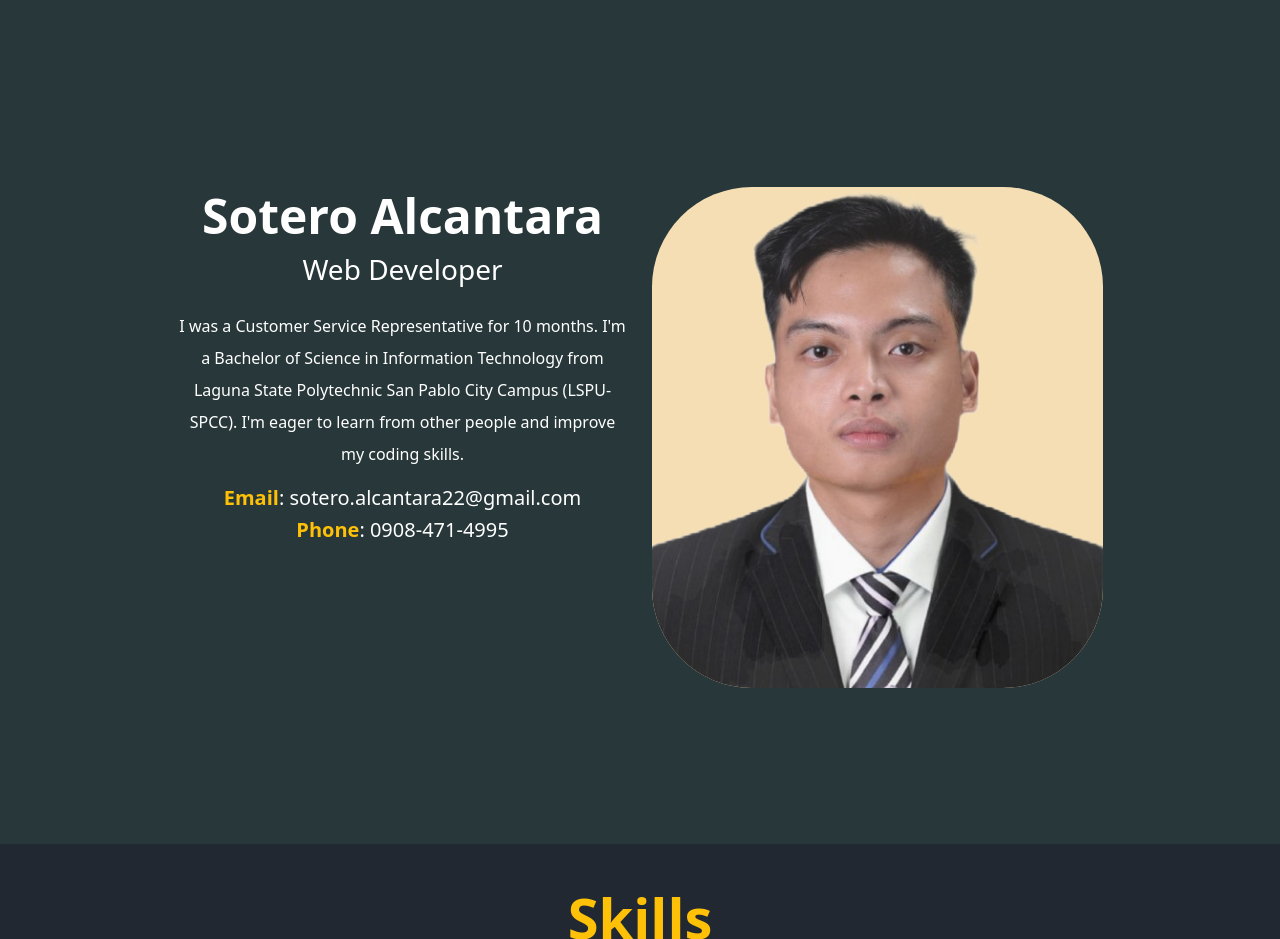
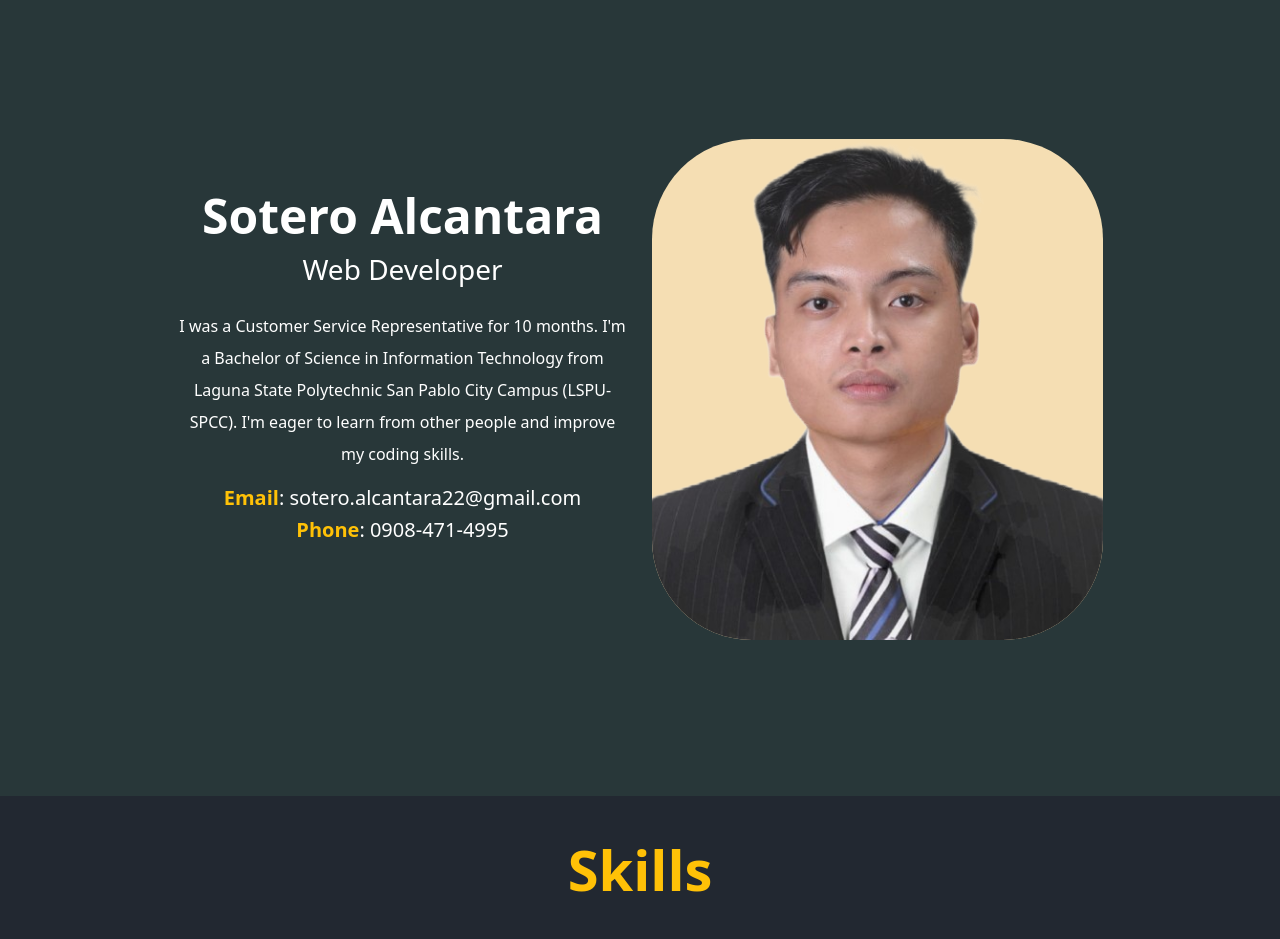
Before and after one commit to roiialcantara/MyProfile.io, a website: page index.html in a window 1280 px wide. Shown: the part 1240-2179 px from the top of the page. Drawn offline with nearby package versions, Linux system fonts and the light colour scheme.

Commit message:
added padding bottom for about me

```diff
--- a/index.html
+++ b/index.html
@@ -81,7 +81,7 @@
                     <h5 class="text-center mx-4"><strong class="text-warning">Email</strong>: sotero.alcantara22@gmail.com</h5>
                     <h5 class="text-center mx-4"><strong class="text-warning" id="phonenumber">Phone</strong>: 0908-471-4995</h5>
                 </div>
-                <div class="col-md-5 text-center d-none d-md-block my-5 py-5">
+                <div class="col-md-5 text-center d-none d-md-block my-5 pb-5">
                     <img class="img-fluid" src="assets/Sotero-NoBG.png" alt="sotero">
                 </div>
             </div>
```
